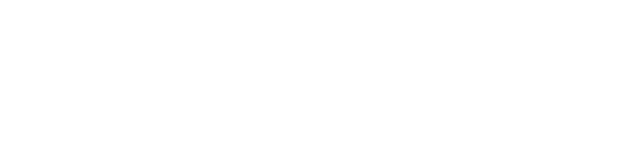
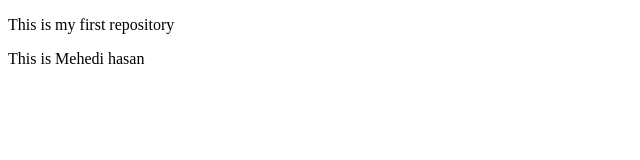
Before and after one commit to mehedi20695/my-first-repo, a plain HTML site: page index.html in a window 1280 px wide. Shown: the whole page, without its empty margins (0-640 px from the left). Drawn offline with Linux system fonts and the light colour scheme.

Commit message:
first repo

```diff
--- a/index.html
+++ b/index.html
@@ -7,6 +7,7 @@
     <title>my first github report</title>
 </head>
 <body>
-
+    <p>This is my first repository</p>
+    <p>This is Mehedi hasan</p>
 </body>
 </html>
```
